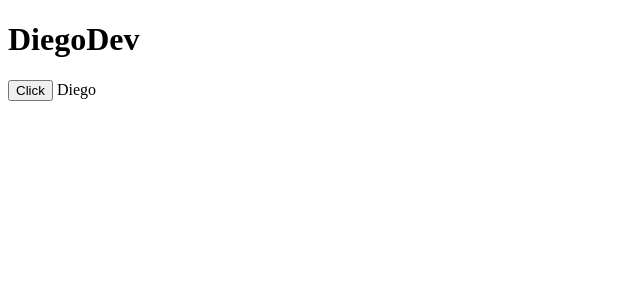
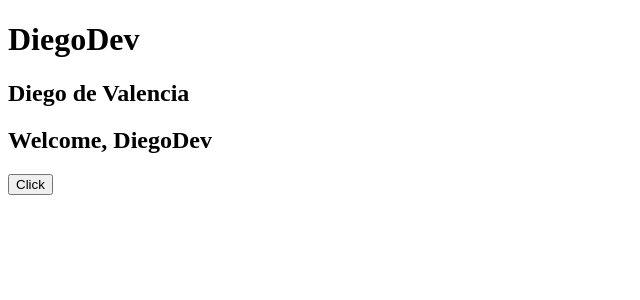
Before and after one commit to diego-monfort-landolt/landingpage, an Angular app in the folder landing-diego/: page / in a window 1280 px wide. Shown: the top 300 px of the page, without its empty margins (0-640 px from the left). Built offline with nearby package versions, Linux system fonts and the light colour scheme.

Commit message:
added new code to learn angular

```diff
--- a/landing-diego/src/app/app.component.html
+++ b/landing-diego/src/app/app.component.html
@@ -1,5 +1,6 @@
 <h1>DiegoDev</h1>
+
+<h2>{{ title }} de {{ city }}</h2>
+<app-user />
 <button class="btn btn-primary">Click</button>
-{{ title}}
-
 <router-outlet></router-outlet>
--- a/landing-diego/src/app/app.component.ts
+++ b/landing-diego/src/app/app.component.ts
@@ -1,14 +1,16 @@
 import { Component } from '@angular/core';
 import { CommonModule } from '@angular/common';
 import { RouterOutlet } from '@angular/router';
+import { UserComponent } from './user/user.component';
 
 @Component({
   selector: 'app-root',
   standalone: true,
-  imports: [CommonModule, RouterOutlet],
+  imports: [CommonModule, RouterOutlet, UserComponent ],
   templateUrl: './app.component.html',
   styleUrl: './app.component.css'
 })
 export class AppComponent {
   title = 'Diego';
+  city = 'Valencia'
 }
--- /dev/null
+++ b/landing-diego/src/app/user/user.component.html
@@ -0,0 +1,5 @@
+@if (isLoggedIn) {
+  <h2>Welcome, {{ username }}</h2>
+} @else {
+  <h1>Log In</h1>
+}
--- /dev/null
+++ b/landing-diego/src/app/user/user.component.ts
@@ -0,0 +1,14 @@
+import { Component } from '@angular/core';
+
+@Component({
+  selector: 'app-user',
+  standalone: true,
+  imports: [],
+  templateUrl: './user.component.html',
+  styleUrl: './user.component.css'
+})
+export class UserComponent {
+  username = 'DiegoDev';
+  isLoggedIn = true;
+
+}
```
Also changed, not shown: landing-diego/src/app/user/user.component.css (added), 1 other file (tests, documents, lock files or other folders).
